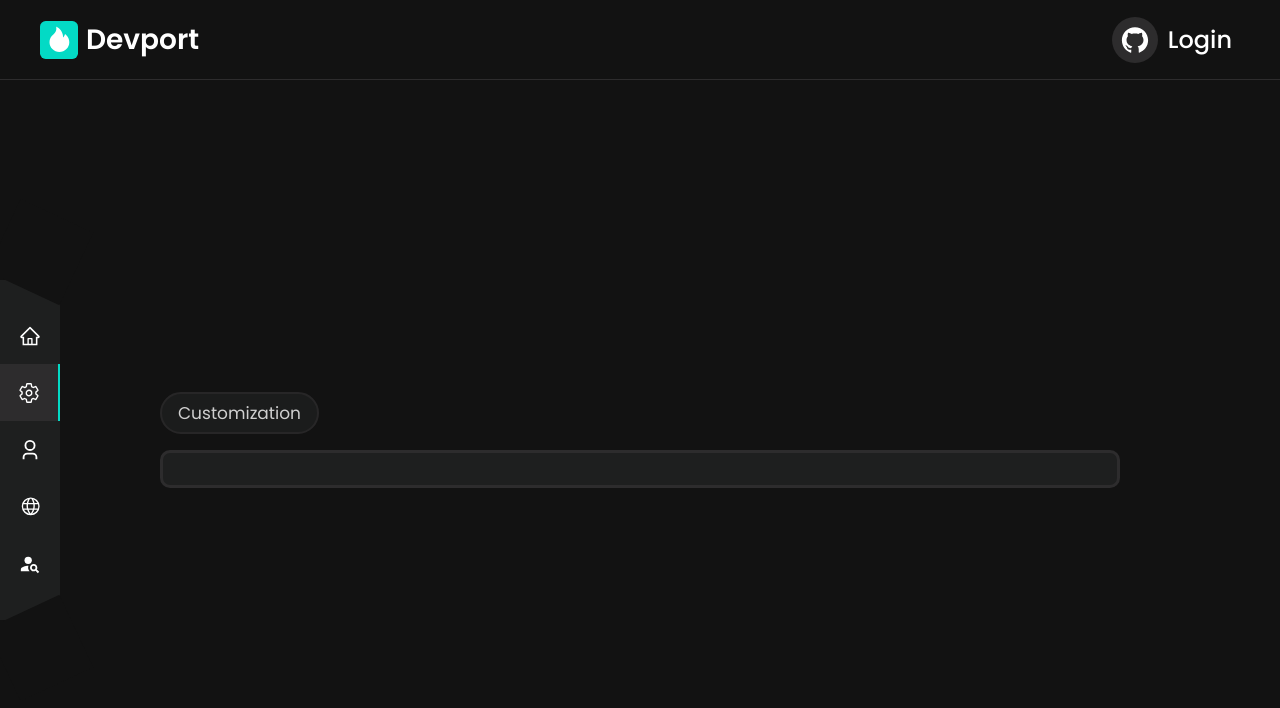
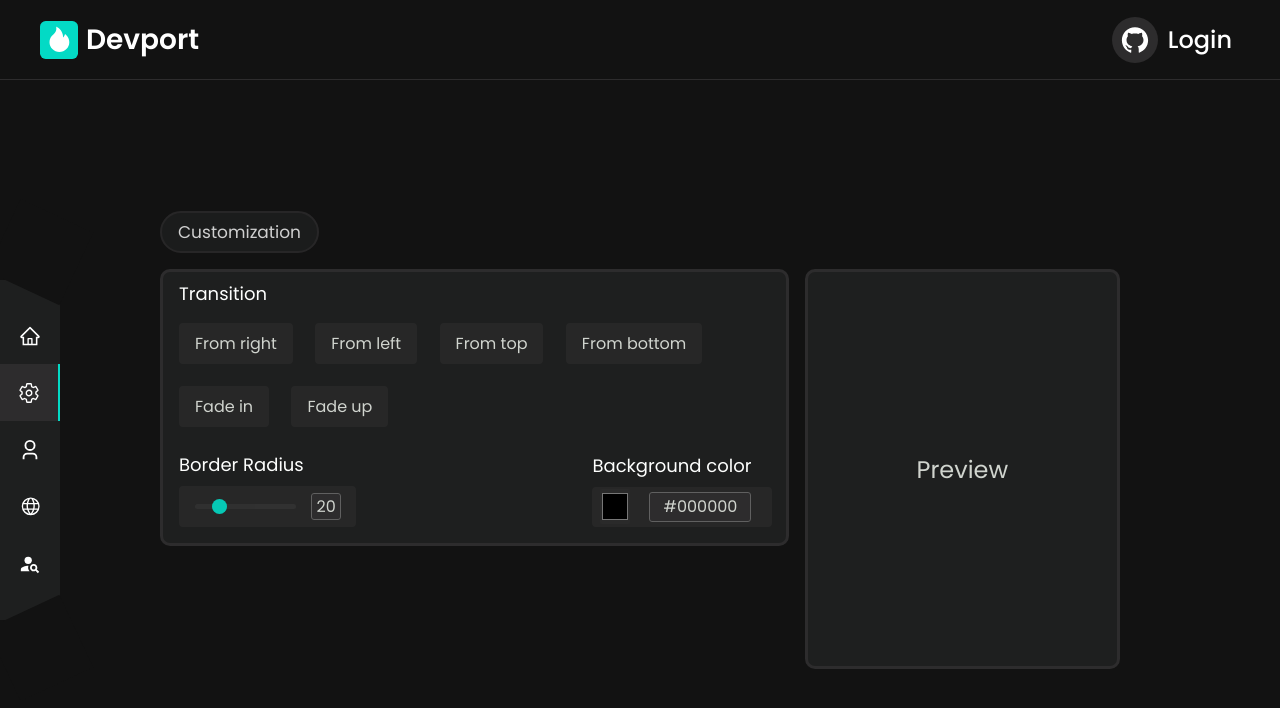
Before and after one commit to utsavdotdev/portfolio-maker, a React (Vite) app in the folder client/: page /app/customization in a window 1280 px wide. Shown: the top 708 px of the page. Built offline with nearby package versions, Linux system fonts and the light colour scheme.

Commit message:
customization half done

```diff
--- a/client/src/components/AddLinkPopup.jsx
+++ b/client/src/components/AddLinkPopup.jsx
@@ -28,7 +28,7 @@ const AddLinkPopup = ({ state }) => {
               style={{ marginBottom: 0, width: "100%" }}
             />
             <div className={styles.btn_con}>
-                <div className={styles.btn}>Cancel</div>
+                <div className={styles.btn} onClick={() =>setPopup(!popup)}>Cancel</div>
                 <div className={styles.btn}>Add</div>
             </div>
           </div>
--- /dev/null
+++ b/client/src/components/Transition.jsx
@@ -0,0 +1,15 @@
+import React from "react";
+import styles from "../css/components/Transition.module.css";
+
+const Transition = ({label,checked,onChange}) => {
+  return (
+    <>
+      <label className={styles.transition}>
+        <input type="checkbox" checked={checked} onChange={onChange} className={styles.check}/>
+        <label>{label}</label>
+      </label>
+    </>
+  );
+};
+
+export default Transition;
--- /dev/null
+++ b/client/src/css/components/Transition.module.css
@@ -0,0 +1,28 @@
+.transition {
+  background-color: rgba(45, 45, 45, 0.63);
+  border-radius: 4px;
+  padding: 0.5rem 1rem;
+  position: relative;
+  overflow: hidden;
+}
+.check {
+  right: 0;
+  position: absolute;
+  width: 120px;
+  height: 30px;
+  cursor: pointer;
+  opacity: 0;
+}
+.transition label {
+  font-size: 16px;
+  color: var(--gray-text);
+}
+.check:checked + label::before {
+    content: '';
+    position: absolute;
+    width: 100%;
+    bottom: 0;
+    left:0;
+    height:2.5px;
+    background-color: var(--secondary);
+}
--- /dev/null
+++ b/client/src/css/pages/Customization.module.css
@@ -0,0 +1,101 @@
+.custom_container {
+  display: flex;
+  gap: 2rem;
+  padding: 0 1rem;
+  flex-direction: column;
+}
+.transition_container {
+  display: flex;
+  flex-direction: column;
+  gap: 1rem;
+}
+.title {
+  font-size: 18px;
+  color: var(--text);
+  font-weight: 400;
+  margin-top: -0.5rem;
+}
+.transition_wrapper {
+  display: flex;
+  flex-wrap: wrap;
+  gap: 1.4rem;
+}
+.center_row {
+  display: flex;
+  justify-content: space-between;
+  align-items: center;
+}
+.center_con {
+  display: flex;
+  flex-direction: column;
+  width: 30%;
+  gap: 0.5rem;
+}
+.slider {
+  background-color: rgba(45, 45, 45, 0.63);
+  padding: 0.5rem 1rem;
+  display: flex;
+  align-items: center;
+  gap: 16px;
+  border-radius: 4px;
+}
+.data {
+  width: 40px;
+  padding: 0rem;
+  background-color: rgba(45, 44, 45, 1);
+  outline: 1px solid rgb(96, 96, 96);
+  border-radius: 2px;
+  color: var(--gray-text);
+  text-align: center;
+}
+.slider input[type="range"] {
+  -webkit-appearance: none;
+  width: 100%;
+  height: 5px;
+  border-radius: 5px;
+  background: rgba(50, 50, 50, 1);
+  outline: none;
+  opacity: 0.9;
+  -webkit-transition: 0.2s;
+  transition: opacity 0.2s;
+}
+.slider input[type="range"]:hover {
+  opacity: 1;
+}
+.slider input[type="range"]::-webkit-slider-thumb {
+  -webkit-appearance: none;
+  appearance: none;
+  width: 15px;
+  height: 15px;
+  border-radius: 50%;
+  background: var(--secondary);
+  cursor: pointer;
+}
+.color {
+  background-color: rgba(45, 45, 45, 0.63);
+  padding: 0.5rem;
+  height: 40px;
+  display: flex;
+  align-items: center;
+  gap: 20px;
+  border-radius: 4px;
+  width: 180px;
+}
+.color_picker {
+  cursor: pointer;
+  width:30px;
+  border-radius:2px;
+  background-color: rgba(45, 45, 45, 0.63);
+  height: 35px;
+  border: 0;
+  outline: 0;
+}
+.color_hex {
+  background-color: rgba(45, 44, 45, 1);
+  outline: 1px solid rgb(96, 96, 96);
+  border-radius: 2px;
+  color: var(--gray-text);
+  text-align: center;
+  padding: 0.1rem 0rem;
+  width: 100px;
+}
--- a/client/src/css/pages/Dashboard.module.css
+++ b/client/src/css/pages/Dashboard.module.css
@@ -148,6 +148,28 @@
   background-color: var(--light-secondary);
 }
 
+.con_wrapper{
+  display: flex;
+  gap: 1rem;
+}
+.preview_con{
+  width: 50%;
+  height: 400px;
+  border: 3px solid var(--bg4);
+  background-color: var(--bg1);
+  border-radius: 10px;
+  display: flex;
+  z-index: 1;
+  flex-direction: column;
+  padding-block:1rem;
+  align-items: center;
+  justify-content: center;
+}
+.preview_con h2{
+  color: var(--gray-text);
+  font-size: 1.5rem;
+}
+
 /* Responsive */
 @media screen and (max-width: 1050px) {
   .container {
--- a/client/src/layout/Nav.jsx
+++ b/client/src/layout/Nav.jsx
@@ -8,8 +8,8 @@ import AddLinkPopup from "../components/AddLinkPopup";
 
 const Nav = () => {
   const [isAuth, setIsAuth] = useState(true);
-  const [pgname,setPagename] = useState("")
-  const [popup,setPopup] = useState(false);
+  const [pgname, setPagename] = useState("");
+  const [popup, setPopup] = useState(false);
   const location = useLocation();
   if (!isAuth) {
     return <Navigate to="/" state={{ from: location }} replace />;
@@ -20,11 +20,18 @@ const Nav = () => {
       <Sidebar />
       <div className={styles.container}>
         <div className={styles.page_name}>{pgname}</div>
-        <div className={styles.main_container}>
-          <Outlet context={[pgname,setPagename,popup,setPopup]}/>
+        <div className={styles.con_wrapper}>
+          <div className={styles.main_container}>
+            <Outlet context={[pgname, setPagename, popup, setPopup]} />
+          </div>
+          {pgname === "Customization" && (
+            <div className={styles.preview_con}>
+              <h2>Preview</h2>
+            </div>
+          )}
         </div>
       </div>
-      {popup && <AddLinkPopup state={[popup,setPopup]}/>}
+      {popup && <AddLinkPopup state={[popup, setPopup]} />}
     </>
   );
 };
--- a/client/src/pages/Customization.jsx
+++ b/client/src/pages/Customization.jsx
@@ -1,12 +1,62 @@
-import React, { useEffect } from "react";
+import React, { useEffect, useState } from "react";
 import { useOutletContext } from "react-router-dom";
+import Transition from "../components/Transition";
+import styles from "../css/pages/Customization.module.css";
 
 const Customization = () => {
+   const [value,setValue] = useState(20)
+   const [color,setColor] = useState("#000000")
    const [pgname, setPagename] = useOutletContext();
    useEffect(() => {
      setPagename("Customization");
    }, [pgname]);
-  return <div></div>;
+  return (
+    <>
+      <div className={styles.custom_container}>
+        <div className={styles.transition_container}>
+          <div className={styles.title}>Transition</div>
+          <div className={styles.transition_wrapper}>
+            <Transition label="From right" />
+            <Transition label="From left" />
+            <Transition label="From top" />
+            <Transition label="From bottom" />
+            <Transition label="Fade in" />
+            <Transition label="Fade up" />
+          </div>
+        </div>
+        <div className={styles.center_row}>
+          <div className={styles.center_con}>
+            <div className={styles.title}>Border Radius</div>
+            <div className={styles.slider}>
+              <input
+                type="range"
+                max="100"
+                value={value}
+                onChange={({ target: { value: radius } }) => {
+                  setValue(radius);
+                }}
+              />
+              <div className={styles.data}>{value}</div>
+            </div>
+          </div>
+          <div className={styles.center_con}>
+            <div className={styles.title}>Background color</div>
+            <div className={styles.color}>
+              <input
+                type="color"
+                className={styles.color_picker}
+                value={color}
+                onChange={({ target: { value: code } }) => {
+                  setColor(code);
+                }}
+              />
+              <span className={styles.color_hex}>{color}</span>
+            </div>
+          </div>
+        </div>
+      </div>
+    </>
+  );
 };
 
 export default Customization;
```
